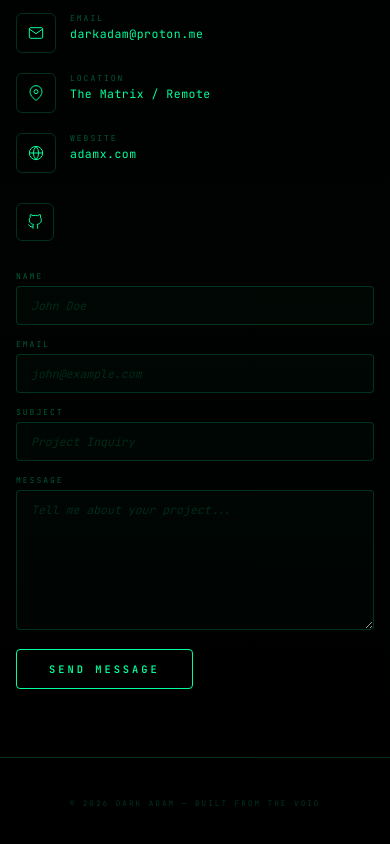
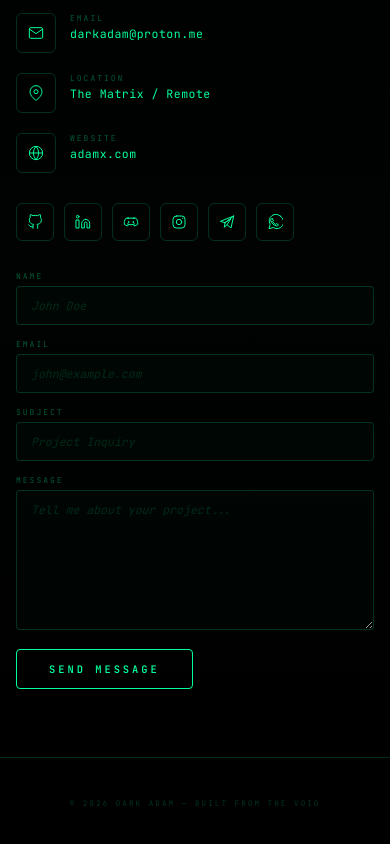
Before and after one commit to disindu123/Adam-web-new, a website with bundled scripts: page public/index.html in a window 390 px wide. Shown: the part 5177-6021 px from the top of the page. Built offline with nearby package versions, Linux system fonts and the light colour scheme; files whose address does not match are found by name.

Commit message:
Add LinkedIn, Discord, Instagram, Telegram and WhatsApp SVG icons
Match the existing GitHub icon styling and let the social row wrap on
small screens. Keep new icons non-interactive until profile URLs are provided.

```diff
--- a/public/assets/portfolio.css
+++ b/public/assets/portfolio.css
@@ -304,7 +304,8 @@
         .contact-item-value{font-size:0.72rem;color:var(--g);letter-spacing:0.5px;}
         .contact-item-value a{color:var(--g);text-decoration:none;transition:color 0.3s;}
         .contact-item-value a:hover{color:var(--cyan);}
-        .contact-socials{display:flex;gap:10px;margin-top:10px;}
+        .contact-socials{display:flex;flex-wrap:wrap;gap:10px;margin-top:10px;}
+        .contact-social[role="img"]{cursor:default;}
         .contact-social{
             width:38px;height:38px;border:1px solid var(--border);border-radius:6px;
             display:flex;align-items:center;justify-content:center;
--- a/public/index.html
+++ b/public/index.html
@@ -224,6 +224,11 @@
                         </div>
                         <div class="contact-socials reveal reveal-d5">
                             <a href="https://github.com/disindu123" class="contact-social" aria-label="GitHub" target="_blank" rel="noopener noreferrer"><svg viewBox="0 0 24 24" fill="none" stroke="currentColor" stroke-width="1.5"><path d="M9 19c-5 1.5-5-2.5-7-3m14 6v-3.87a3.37 3.37 0 00-.94-2.61c3.14-.35 6.44-1.54 6.44-7A5.44 5.44 0 0020 4.77 5.07 5.07 0 0019.91 1S18.73.65 16 2.48a13.38 13.38 0 00-7 0C6.27.65 5.09 1 5.09 1A5.07 5.07 0 005 4.77a5.44 5.44 0 00-1.5 3.78c0 5.42 3.3 6.61 6.44 7A3.37 3.37 0 009 18.13V22"/></svg></a>
+                            <span class="contact-social" role="img" aria-label="LinkedIn" title="LinkedIn"><svg viewBox="0 0 24 24" fill="none" stroke="currentColor" stroke-width="1.5" stroke-linecap="round" stroke-linejoin="round" aria-hidden="true"><path d="M16 8a6 6 0 0 1 6 6v7h-4v-7a2 2 0 0 0-4 0v7h-4v-7a6 6 0 0 1 6-6Z"/><rect x="2" y="9" width="4" height="12"/><circle cx="4" cy="4" r="2"/></svg></span>
+                            <span class="contact-social" role="img" aria-label="Discord" title="Discord"><svg viewBox="0 0 24 24" fill="none" stroke="currentColor" stroke-width="1.5" stroke-linecap="round" stroke-linejoin="round" aria-hidden="true"><path d="M8 5.5a17 17 0 0 0-4 1.3C2.3 9.4 1.6 12.3 2 15.5A15 15 0 0 0 7 18l1-1.6m8-10.9a17 17 0 0 1 4 1.3c1.7 2.6 2.4 5.5 2 8.7a15 15 0 0 1-5 2.5l-1-1.6M7 6.7a17 17 0 0 1 10 0M6.5 15a12 12 0 0 0 11 0"/><ellipse cx="8.5" cy="12" rx="1.1" ry="1.5" fill="currentColor" stroke="none"/><ellipse cx="15.5" cy="12" rx="1.1" ry="1.5" fill="currentColor" stroke="none"/></svg></span>
+                            <span class="contact-social" role="img" aria-label="Instagram" title="Instagram"><svg viewBox="0 0 24 24" fill="none" stroke="currentColor" stroke-width="1.5" stroke-linecap="round" stroke-linejoin="round" aria-hidden="true"><rect x="3" y="3" width="18" height="18" rx="5"/><circle cx="12" cy="12" r="4"/><circle cx="17.5" cy="6.5" r=".85" fill="currentColor" stroke="none"/></svg></span>
+                            <span class="contact-social" role="img" aria-label="Telegram" title="Telegram"><svg viewBox="0 0 24 24" fill="none" stroke="currentColor" stroke-width="1.5" stroke-linecap="round" stroke-linejoin="round" aria-hidden="true"><path d="m22 3-4 18-6-5-4 4 1-7L22 3 2 11l7 2m0 0 9-6-6 9"/></svg></span>
+                            <span class="contact-social" role="img" aria-label="WhatsApp" title="WhatsApp"><svg viewBox="0 0 24 24" fill="none" stroke="currentColor" stroke-width="1.5" stroke-linecap="round" stroke-linejoin="round" aria-hidden="true"><path d="M20.5 3.5a10 10 0 0 0-15.8 12L3 22l6.6-1.7a10 10 0 0 0 10.9-16.8Z"/><path d="m8.1 7 1.4 3-1.1 1a8.1 8.1 0 0 0 4.6 4.6l1-1.1 3 1.4c-.2 1.6-1.2 2.4-2.6 2.1-4.4-.9-8-4.5-8.9-8.9C5.2 7.7 6 6.7 8.1 7Z"/></svg></span>
                         </div>
                     </div>
                     <form class="contact-form reveal reveal-d2" id="contactForm" novalidate>
```
